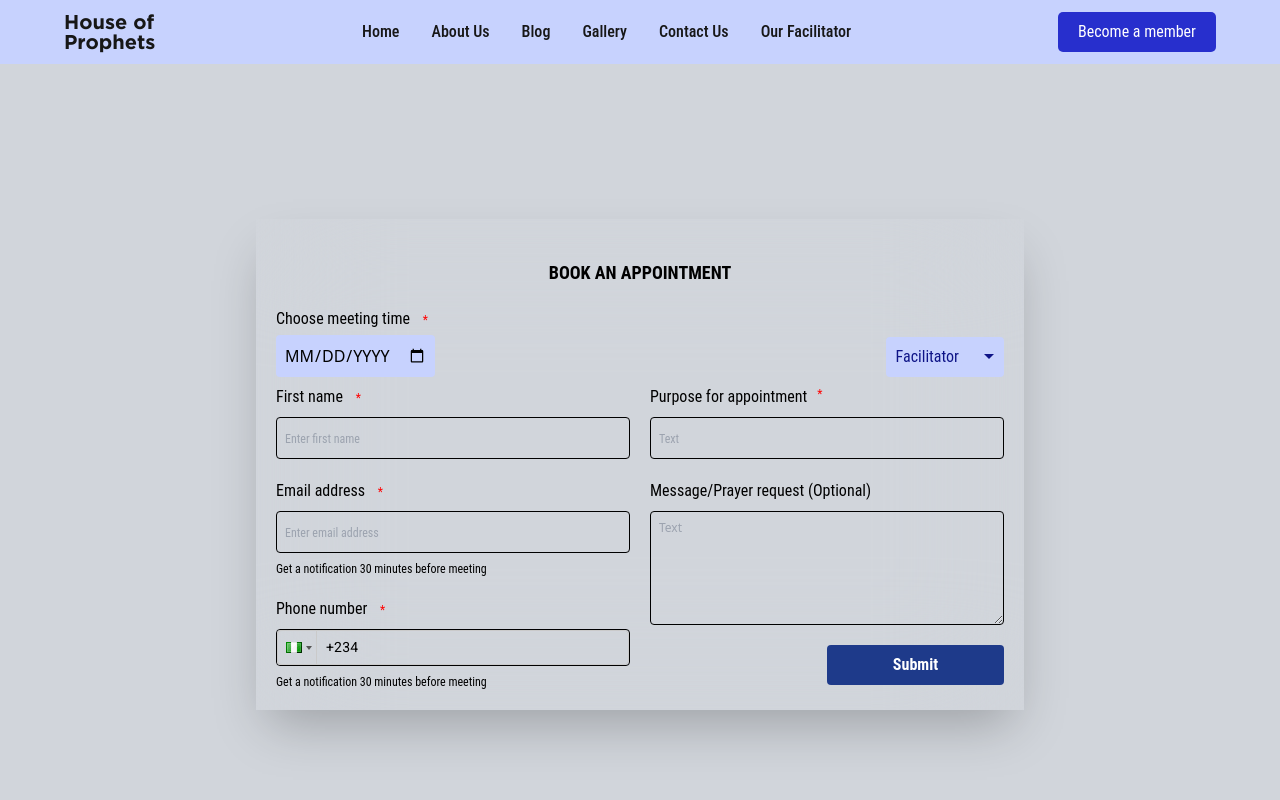
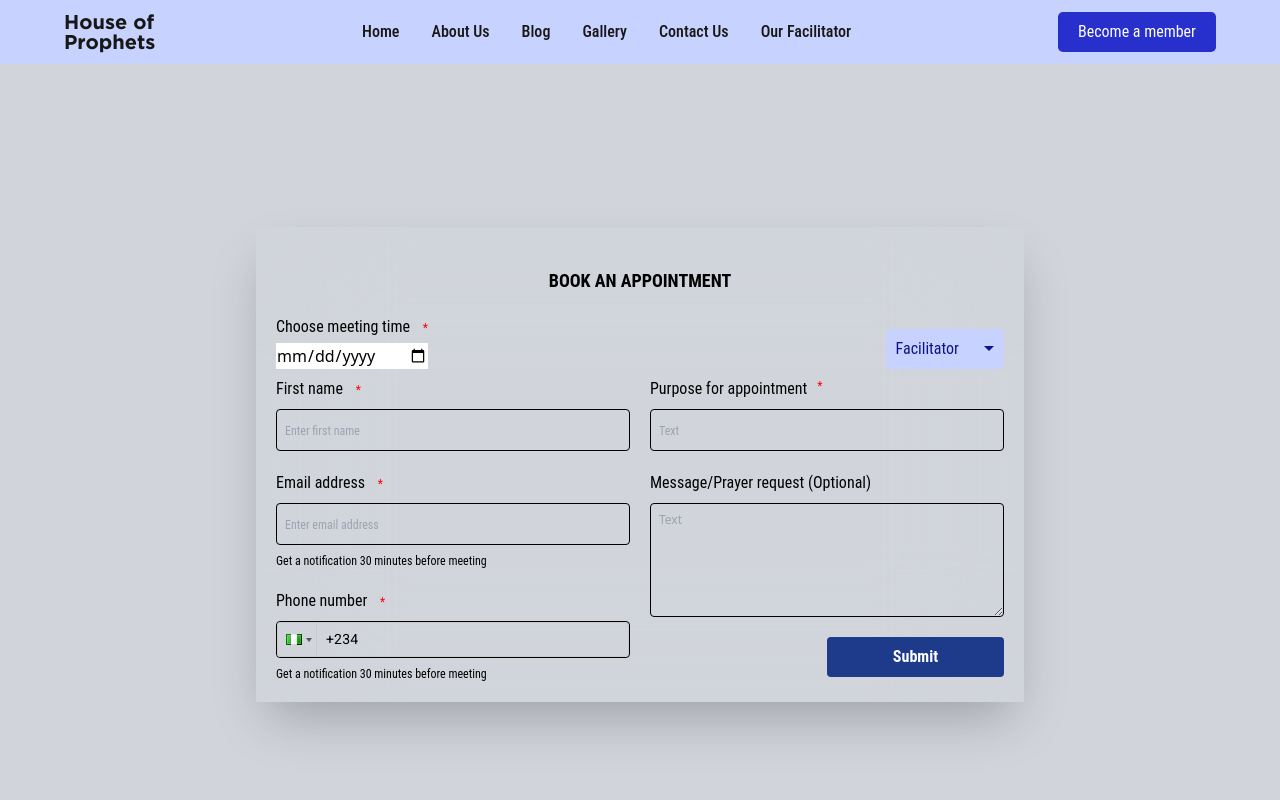
Before and after one commit to Hemazyn/house_of_prophet, a React (Vite) app: page /appointment in a window 1280 px wide. Shown: the top 800 px of the page. Built offline with nearby package versions, Linux system fonts and the light colour scheme.

Commit message:
date input updated

```diff
--- a/src/components/Appointment.jsx
+++ b/src/components/Appointment.jsx
@@ -112,8 +112,8 @@
                               <div className="flex flex-row justify-between items-end mb-2">
                                    <div className="flex flex-col gap-1 w-fit">
                                         <label className="okay text-black font-roboto font-normal">Choose meeting time</label>
-                                        <input type="date" name="date" required autoComplete="none" value="dd/mm/yyyy"
-                                             className="bg-indigo-200 text-black rounded-[4px] placeholder:text-xs px-2 py-2 uppercase"
+                                        <input type="date" name="date" required value="dd/mm/yyyy"
+                                             // className="bg-indigo-200 text-black rounded-[4px] placeholder:text-xs px-2 py-2 uppercase"
                                              onInvalid={(e) => e.target.setCustomValidity('Please choose a meeting date')}
                                              onInput={(e) => e.target.setCustomValidity('')} />
                                    </div>
```
